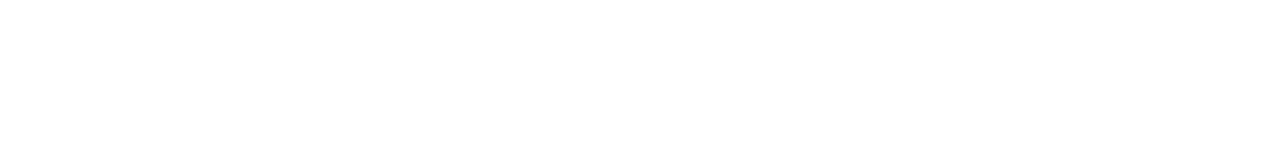
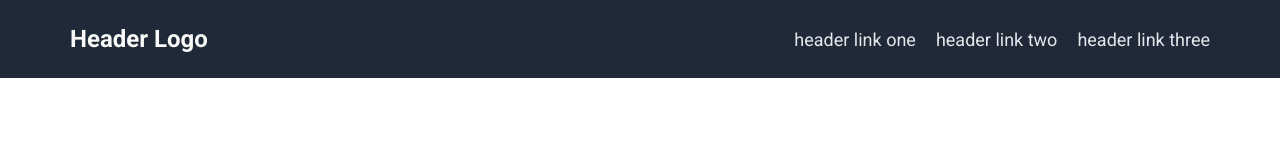
Before and after one commit to LiK-h1n/odin-landing-page, a plain HTML site: page index.html in a window 1280 px wide. Drawn offline with Linux system fonts and the light colour scheme.

Commit message:
add and design header of the webpage

```diff
--- a/index.html
+++ b/index.html
@@ -1,11 +1,30 @@
-<!DOCTYPE html>
+<!doctype html>
 <html lang="en">
-<head>
-    <meta charset="UTF-8">
-    <meta name="viewport" content="width=device-width, initial-scale=1.0">
+  <head>
+    <meta charset="UTF-8" />
+    <meta name="viewport" content="width=device-width, initial-scale=1.0" />
+    <link rel="stylesheet" href="styles.css" />
+    <link rel="preconnect" href="https://fonts.googleapis.com" />
+    <link rel="preconnect" href="https://fonts.gstatic.com" crossorigin />
+    <link
+      href="https://fonts.googleapis.com/css2?family=Roboto:ital,wght@0,100..900;1,100..900&display=swap"
+      rel="stylesheet"
+    />
     <title>Landing Page</title>
-</head>
-<body>
-
-</body>
+  </head>
+  <body>
+    <div class="header">
+      <h2>Header Logo</h2>
+      <ul class="links">
+        <li><a href="">header link one</a></li>
+        <li><a href="">header link two</a></li>
+        <li><a href="">header link three</a></li>
+      </ul>
+    </div>
+    <div class="description"></div>
+    <div class="information"></div>
+    <div class="testimonial"></div>
+    <div class="sign-up"></div>
+    <div class="footer"></div>
+  </body>
 </html>
--- a/styles.css
+++ b/styles.css
@@ -0,0 +1,40 @@
+* {
+    font-family: "Roboto", sans-serif;
+    margin: 0;
+    padding: 0;
+}
+
+body {
+    display: flex;
+}
+
+h2 {
+    font-size: 24px;
+    color: #F9FAF8;
+}
+
+li {
+    list-style: none;
+}
+
+a {
+    color: inherit;
+    text-decoration: none;
+}
+
+.links {
+    font-size: 18px;
+    color: #E5E7EB;
+    display: flex;
+    flex: 1;
+    justify-content: flex-end;
+    gap: 20px
+}
+
+.header {
+    background-color: #1F2937;
+    display: flex;
+    flex: 1;
+    padding: 25px 70px;
+    align-items: center;
+}
```
